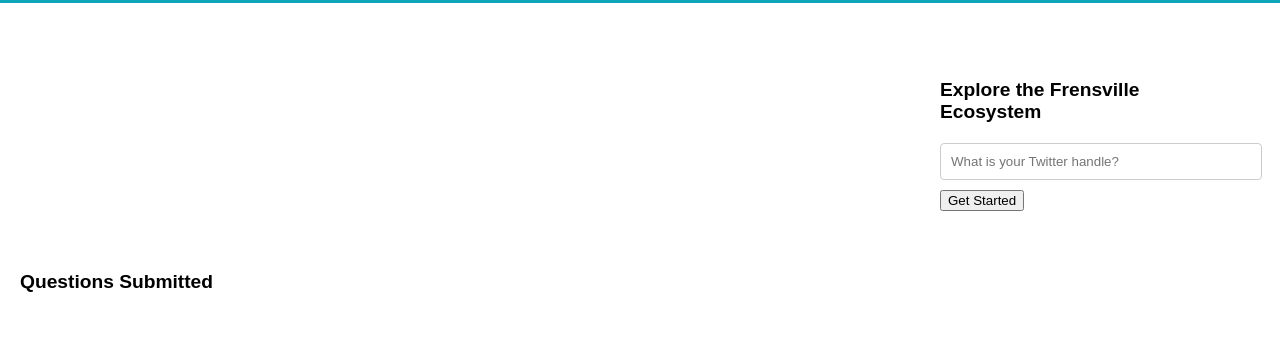
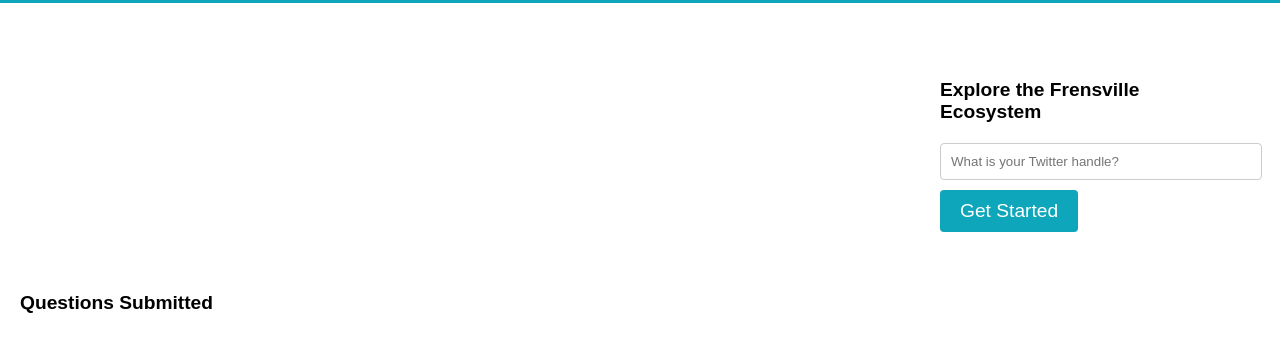
Before and after one commit to slamensd/pres, a plain HTML site: page index.html in a window 1280 px wide. Shown: the part 77-428 px from the top of the page. Drawn offline with nearby package versions, Linux system fonts and the light colour scheme.

Commit message:
thisisit

```diff
--- a/style.css
+++ b/style.css
@@ -54,6 +54,7 @@ textarea {
   display: flex;
   justify-content: space-between;
   align-items: center;
+  gap: 10px;
 }
 
 .buttons .cta-button,
@@ -76,6 +77,12 @@ textarea {
 
 .buttons .submit {
   background-color: #0da6ba;
+}
+
+.buttons .cta-button:hover,
+.buttons .prev:hover,
+.buttons .submit:hover {
+  opacity: 0.8;
 }
 
 #questions-container {
@@ -130,3 +137,23 @@ textarea {
 #twitter-input {
   width: 100%;
 }
+
+.ask-anything-label {
+  font-weight: bold;
+}
+
+.cta-button {
+  padding: 10px 20px;
+  border-radius: 4px;
+  border: none;
+  color: #fff;
+  background-color: #0da6ba;
+  cursor: pointer;
+  font-size: 120%;
+  text-align: center;
+  transition: opacity 0.3s ease;
+}
+
+.cta-button:hover {
+  opacity: 0.8;
+}
```
